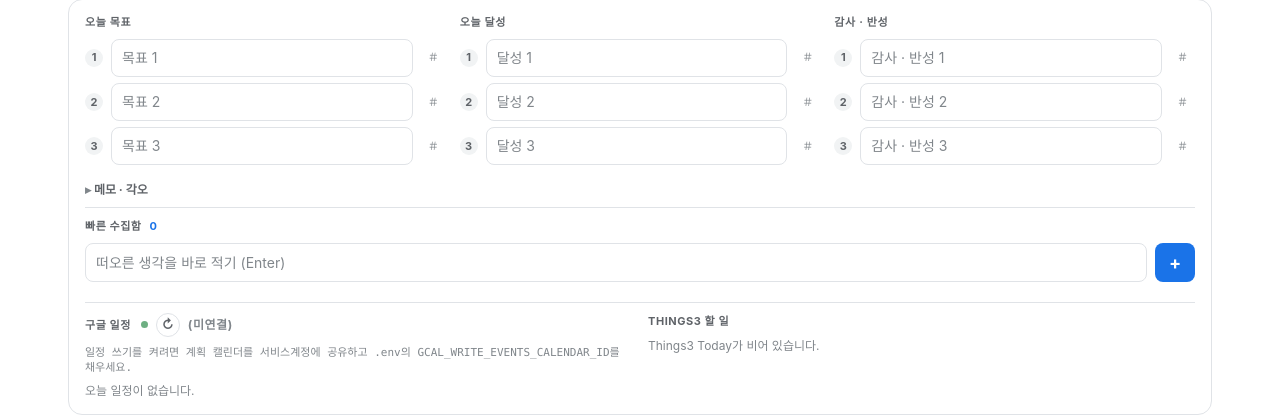
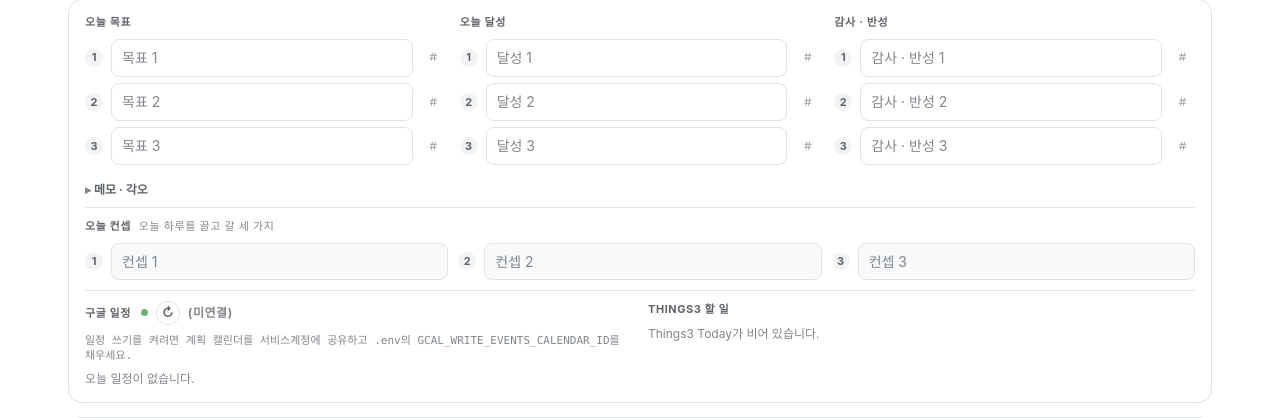
Before and after one commit to makitjung/6block, a FastAPI app: page /day/2026-06-29 in a window 1280 px wide. Shown: the part 155-573 px from the top of the page. Run offline with FastAPI, Linux system fonts and the light colour scheme; data comes from the database, SQL or seed files in the repository; data that the repository does not hold is empty.

Commit message:
수집함을 설정에서 켜고 끄게 하고 오늘 탭에 컨셉 3칸을 넣는다
설정 화면·동작에 '수집함 표시'를 추가하고 기본값을 끔으로 뒀다. 끄면 오늘 빠른 수집함과
주간 미처리 수집함이 화면에서 사라지고(주간 리뷰는 한 열로 편다) 기능·데이터·API는
그대로 남는다.

오늘 탭 빠른 수집함 자리에는 1행 3열 컨셉란이 들어간다. daily_meta.concept에 날짜별로
저장하며, 목표·달성과 같은 3칸 자동저장 경로를 그대로 쓴다.

Co-Authored-By: Claude Opus 5 <noreply@anthropic.com>

```diff
--- a/app/config.py
+++ b/app/config.py
@@ -123,6 +123,7 @@ DEFAULT_SETTINGS = {
     "show_location": "1",       # 오늘 블록 장소 콤보박스 표시(0/1)
     "show_did": "1",            # 슬롯 '한'(실제로 한 일) 버튼 표시(0/1)
     "show_reflect": "1",        # 슬롯 '고민' 버튼 표시(0/1)
+    "show_inbox": "0",          # 오늘 빠른 수집함·주간 미처리 수집함 표시(0/1)
     "ai_base_url": "",          # AI 연결 base URL(설정 탭에서 입력, .env AI_BASE_URL 대체 가능)
     "ai_model": "",             # AI 모델 이름(설정 탭에서 입력, .env AI_MODEL 대체 가능)
 }
--- a/app/db.py
+++ b/app/db.py
@@ -105,6 +105,9 @@ def _migrate(conn: sqlite3.Connection):
     # 그날 성과 캘린더 이벤트 id(재저장 시 갱신·중복 방지). 없으면 추가.
     if "achieve_event_id" not in meta_cols:
         conn.execute("ALTER TABLE daily_meta ADD COLUMN achieve_event_id TEXT")
+    # 오늘 컨셉 3줄(줄바꿈으로 합쳐 저장). 없으면 추가.
+    if "concept" not in meta_cols:
+        conn.execute("ALTER TABLE daily_meta ADD COLUMN concept TEXT")
     # 슬롯 실행 체크박스(DO 완료 여부)
     slot_cols = {r[1] for r in conn.execute("PRAGMA table_info(slots)").fetchall()}
     if "done" not in slot_cols:
--- a/app/routes/day.py
+++ b/app/routes/day.py
@@ -174,6 +174,8 @@ def _day_view(request: Request, date_str: str):
     goals = _split3(meta["today_goal"] if meta else "")
     plans = _split3(meta["daily_plan"] if meta else "")
     grats = _split3(meta["gratitude"] if meta else "")
+    # 그날 컨셉 3칸(빠른 수집함 자리의 1행 3열).
+    concepts = _split3(meta["concept"] if meta else "")
     # 각 3줄에 직접 입력한 자유 태그도 같은 방식으로 3칸으로 분리.
     goal_tags = _split3(meta["goal_tags"] if meta else "")
     plan_tags = _split3(meta["plan_tags"] if meta else "")
@@ -194,6 +196,7 @@ def _day_view(request: Request, date_str: str):
             "goals": goals,
             "plans": plans,
             "grats": grats,
+            "concepts": concepts,
             "goal_tags": goal_tags,
             "plan_tags": plan_tags,
             "grat_tags": grat_tags,
@@ -287,8 +290,8 @@ async def save_day(date_str: str, request: Request):
         conn.execute(
             """
             INSERT INTO daily_meta (date, today_goal, daily_plan, memo, vow, gratitude,
-                                    goal_tags, plan_tags, grat_tags)
-            VALUES (?, ?, ?, ?, ?, ?, ?, ?, ?)
+                                    goal_tags, plan_tags, grat_tags, concept)
+            VALUES (?, ?, ?, ?, ?, ?, ?, ?, ?, ?)
             ON CONFLICT(date) DO UPDATE SET
                 today_goal = excluded.today_goal,
                 daily_plan = excluded.daily_plan,
@@ -297,7 +300,8 @@ async def save_day(date_str: str, request: Request):
                 gratitude = excluded.gratitude,
                 goal_tags = excluded.goal_tags,
                 plan_tags = excluded.plan_tags,
-                grat_tags = excluded.grat_tags
+                grat_tags = excluded.grat_tags,
+                concept = excluded.concept
             """,
             (
                 date_str,
@@ -309,6 +313,7 @@ async def save_day(date_str: str, request: Request):
                 _join3(form, "goaltag"),
                 _join3(form, "plantag"),
                 _join3(form, "grattag"),
+                _join3(form, "concept"),
             ),
         )
     # 저장 후: 오늘 달성 3줄을 '성과' 캘린더에 종일 이벤트로 자동 반영(설명란 1. 2. 3.).
@@ -449,13 +454,16 @@ async def save_field(request: Request):
                     % (col, col, col),
                     (date_str, joined),
                 )
-            elif field.startswith("goal") or field.startswith("dplan") or field.startswith("grat"):
-                # 목표/달성/감사·반성 3칸: 바뀐 한 칸과 나머지 두 칸을 prefix+번호(goal1) 키로
+            elif (field.startswith("goal") or field.startswith("dplan")
+                  or field.startswith("grat") or field.startswith("concept")):
+                # 목표/달성/감사·반성/컨셉 3칸: 바뀐 한 칸과 나머지 두 칸을 prefix+번호(goal1) 키로
                 # 함께 받아 줄바꿈으로 합친다. 각 칸 내부 줄바꿈은 공백으로 눌러 3칸 구분을 지킨다.
                 if field.startswith("goal"):
                     prefix, col = "goal", "today_goal"
                 elif field.startswith("dplan"):
                     prefix, col = "dplan", "daily_plan"
+                elif field.startswith("concept"):
+                    prefix, col = "concept", "concept"
                 else:
                     prefix, col = "grat", "gratitude"
                 existing = conn.execute(
--- a/app/routes/settings.py
+++ b/app/routes/settings.py
@@ -389,7 +389,7 @@ async def settings_cat_delete(request: Request):
 async def settings_save(request: Request):
     form = await request.form()
     allowed = {"start_view", "default_theme", "pomo_auto", "pomo_warn5", "collapse_blocks",
-               "show_location", "show_did", "show_reflect"}
+               "show_location", "show_did", "show_reflect", "show_inbox"}
     for key in allowed:
         if form.get(key) is not None:
             set_setting(key, form.get(key))
--- a/app/static/app.js
+++ b/app/static/app.js
@@ -543,6 +543,10 @@
                     el.dataset.asPrefix = 'grat';
                     el.dataset.asIdx = m[1];
                     bindAutoSave(el, 'meta', dateStr, 'grat' + m[1], { groupPrefix: 'grat' });
+                } else if ((m = name.match(/^concept([123])$/))) {
+                    el.dataset.asPrefix = 'concept';
+                    el.dataset.asIdx = m[1];
+                    bindAutoSave(el, 'meta', dateStr, 'concept' + m[1], { groupPrefix: 'concept' });
                 } else if (name === 'memo') bindAutoSave(el, 'meta', dateStr, 'memo');
                 else if (name === 'vow')    bindAutoSave(el, 'meta', dateStr, 'vow');
             });
--- a/app/static/style.css
+++ b/app/static/style.css
@@ -275,6 +275,22 @@ textarea::placeholder, input::placeholder { color: var(--text-subtle); }
 .ctx-head .count { color: var(--accent); font-weight: 700; }
 .ctx-empty { font-size: 12px; color: var(--text-subtle); }
 
+/* 오늘 컨셉 3칸(1행 3열) */
+.concept-row { display: grid; grid-template-columns: repeat(3, minmax(0, 1fr)); gap: 10px; }
+.concept-cell { display: flex; align-items: center; gap: 8px; min-width: 0; }
+.concept-cell input {
+    flex: 1; min-width: 0; padding: 7px 10px;
+    border: 1px solid var(--border); border-radius: var(--r-sm);
+    background: var(--surface-2); color: var(--text); font: inherit;
+}
+.concept-cell input:focus { outline: none; background: var(--surface); border-color: var(--border-focus); }
+.concept-no {
+    flex: 0 0 auto; width: 18px; height: 18px; border-radius: 50%;
+    background: var(--surface-3); color: var(--text-muted); font-size: 11px; font-weight: 700;
+    display: inline-flex; align-items: center; justify-content: center;
+}
+@media (max-width: 560px) { .concept-row { grid-template-columns: 1fr; gap: 6px; } }
+
 /* 목표 3 · 계획 3 */
 .goal-plan { display: grid; grid-template-columns: 1fr 1fr 1fr; gap: 14px; }
 @media (max-width: 560px) { .goal-plan { gap: 9px; } }
@@ -490,6 +506,8 @@ textarea::placeholder, input::placeholder { color: var(--text-subtle); }
 
 /* === 주간 리뷰 (GTD 검토) === */
 .review-grid { display: grid; grid-template-columns: 1fr 1fr; gap: 16px; }
+/* 설정에서 수집함을 끄면 흘려보낸 코어 블록만 남으므로 한 열로 편다 */
+.review-grid.no-inbox { grid-template-columns: 1fr; }
 .review-head {
     font-size: 11px; font-weight: 700; letter-spacing: 0.05em; text-transform: uppercase;
     color: var(--text-muted); margin-bottom: 8px; display: flex; align-items: center; gap: 8px;
@@ -944,6 +962,7 @@ textarea::placeholder, input::placeholder { color: var(--text-subtle); }
 .set-grid { display: grid; grid-template-columns: repeat(auto-fit, minmax(180px, 1fr)); gap: 12px; }
 .set-field { display: flex; flex-direction: column; gap: 6px; }
 .set-label { font-size: 12px; font-weight: 700; color: var(--text-muted); }
+.set-sub { font-weight: 400; color: var(--text-subtle); }
 
 .set-summary {
     display: flex; flex-wrap: wrap; gap: 14px; margin-bottom: 6px;
--- a/app/templates/today.html
+++ b/app/templates/today.html
@@ -71,6 +71,19 @@
             </div>
         </details>
 
+        <div class="ctx-section concept-section">
+            <div class="ctx-head">오늘 컨셉 <span class="card-sub">오늘 하루를 끌고 갈 세 가지</span></div>
+            <div class="concept-row">
+                {% for i in range(3) %}
+                <label class="concept-cell">
+                    <span class="concept-no">{{ i + 1 }}</span>
+                    <input type="text" name="concept{{ i + 1 }}" value="{{ concepts[i] }}" placeholder="컨셉 {{ i + 1 }}" autocomplete="off">
+                </label>
+                {% endfor %}
+            </div>
+        </div>
+
+        {% if st.show_inbox != '0' %}
         <div class="ctx-section">
             <div class="ctx-head">빠른 수집함 <span class="count" id="inbox-count">{{ inbox | length }}</span></div>
             <div class="inbox-form">
@@ -89,6 +102,7 @@
                 {% endfor %}
             </div>
         </div>
+        {% endif %}
 
         <div class="ctx-section agenda-2">
             <div class="agenda-col">
--- a/app/templates/week.html
+++ b/app/templates/week.html
@@ -2,6 +2,7 @@
 {% set active = 'week' %}
 {% block title %}{{ week_start }} 주 | 6block{% endblock %}
 {% block content %}
+{% set st = get_settings() %}
 <form method="post" action="/week/save/{{ week_start }}" class="week-form" accept-charset="UTF-8">
     <section class="hero">
         <div class="hero-nav">
@@ -123,7 +124,8 @@
 
     <section class="card review-card">
         <h2 class="card-title">주간 리뷰 <span class="card-sub">계획만 하고 흘려보낸 것을 주말에 한 번에 검토</span></h2>
-        <div class="review-grid">
+        <div class="review-grid{% if st.show_inbox == '0' %} no-inbox{% endif %}">
+            {% if st.show_inbox != '0' %}
             <div class="review-col">
                 <div class="review-head">미처리 수집함 <span class="count" id="wk-inbox-count">{{ review_inbox | length }}</span>
                     <span class="card-sub">오늘 탭 빠른수집함과 같은 목록</span>
@@ -157,6 +159,7 @@
                 </div>
                 <div class="ctx-empty" id="wk-inbox-empty"{% if review_inbox %} hidden{% endif %}>정리할 항목이 없습니다.</div>
             </div>
+            {% endif %}
             <div class="review-col">
                 <div class="review-head">흘려보낸 코어 블록 <span class="count">{{ missed_blocks | length }}</span></div>
                 {% if missed_blocks %}
```
Also changed, not shown: app/templates/settings.html (+7 -0 lines).
